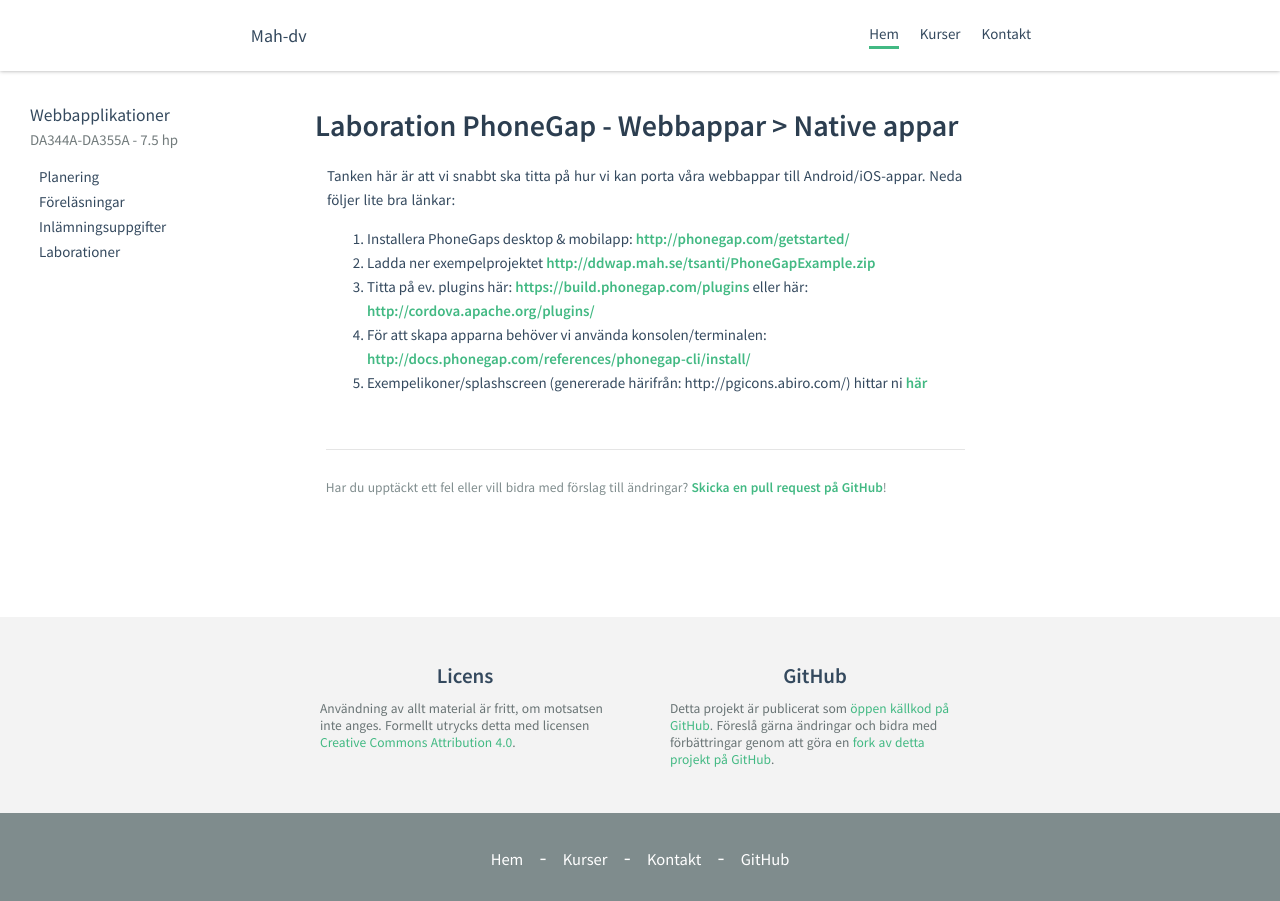
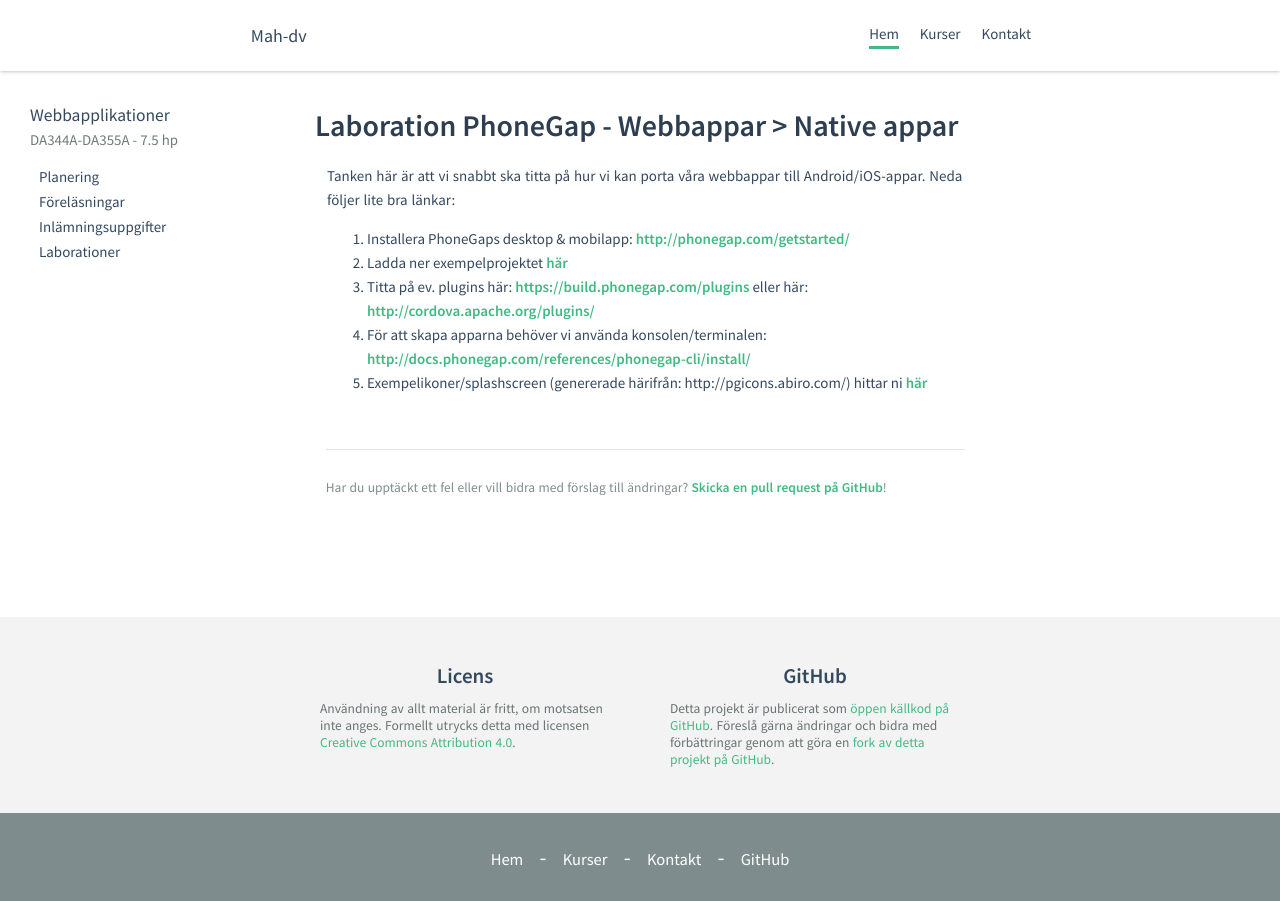
Before and after one commit to mau-dvmt/mah-dv.github.io, a Jekyll site: the page built from courses/da344a-da355a/exercises/ex15.md, in a window 1280 px wide. Built offline with Jekyll 4.4.1, drawn with Linux system fonts in a browser that asks for light colours.

Commit message:
Added PhoneGap Excersize

```diff
--- a/_data/da344a-da355a.yml
+++ b/_data/da344a-da355a.yml
@@ -71,3 +71,4 @@ menu:
          - name: Laboration 8 - Geolocation
          - name: Laboration 9 - Mediahantering
          - name: Laboration 10 - Bonus, SVG och D3.js
+         - name: Laboration 11 - Bonus, PhoneGap
--- a/courses/da344a-da355a/exercises/ex15.md
+++ b/courses/da344a-da355a/exercises/ex15.md
@@ -8,7 +8,7 @@ code: "da344a-da355a"
 Tanken här är att vi snabbt ska titta på hur vi kan porta våra webbappar till Android/iOS-appar. Neda följer lite bra länkar:
 
 1. Installera PhoneGaps desktop & mobilapp: [http://phonegap.com/getstarted/](http://phonegap.com/getstarted/)
-2. Ladda ner exempelprojektet [http://ddwap.mah.se/tsanti/PhoneGapExample.zip](här)
+2. Ladda ner exempelprojektet [här](15/15.zip)
 3. Titta på ev. plugins här: [https://build.phonegap.com/plugins](https://build.phonegap.com/plugins) eller här: [http://cordova.apache.org/plugins/](http://cordova.apache.org/plugins/)
 4. För att skapa apparna behöver vi använda konsolen/terminalen: [http://docs.phonegap.com/references/phonegap-cli/install/](http://docs.phonegap.com/references/phonegap-cli/install/)
 5. Exempelikoner/splashscreen (genererade härifrån: http://pgicons.abiro.com/) hittar ni [här](http://ddwap.mah.se/tsanti/chuckIcons.zip)
```
Also changed, not shown: courses/da344a-da355a/plan.md (+1 -1 lines), 1 other file.
